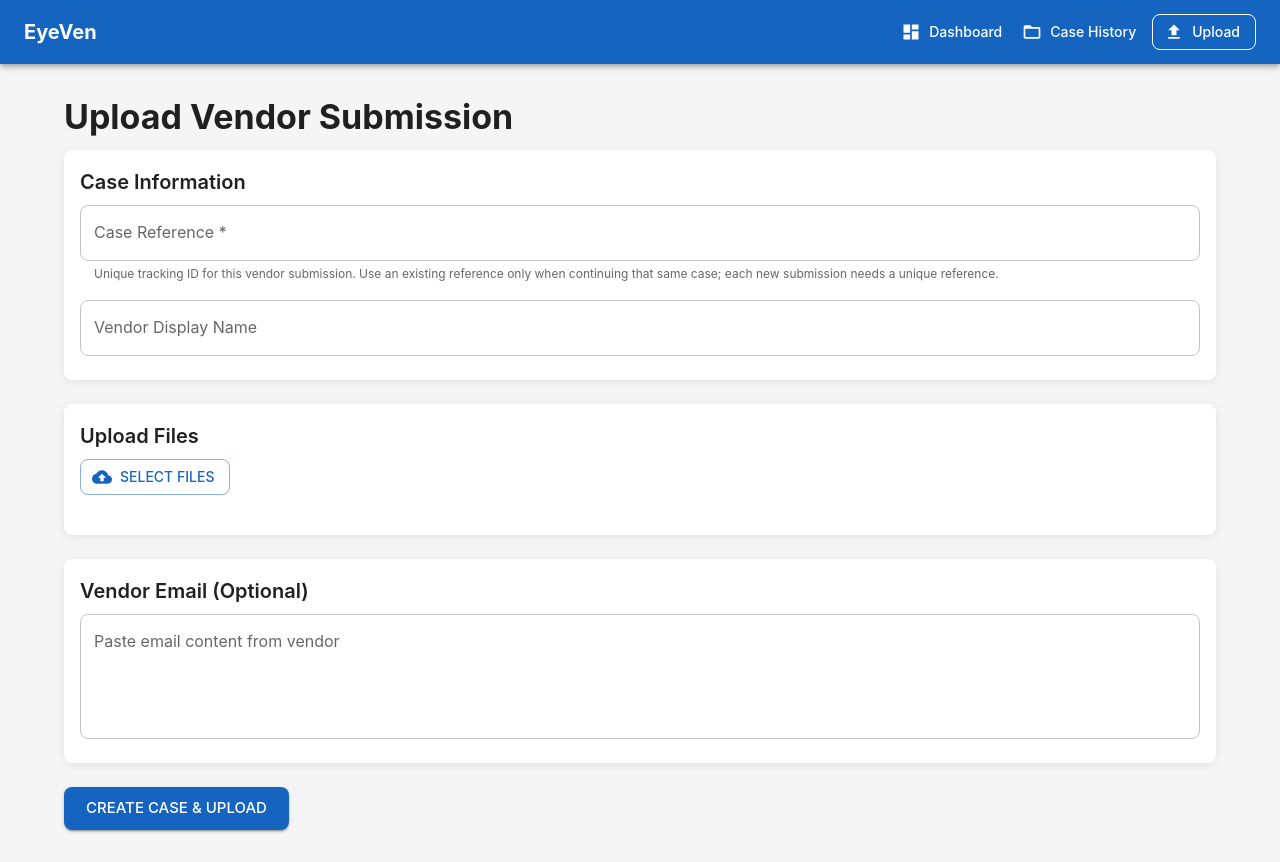
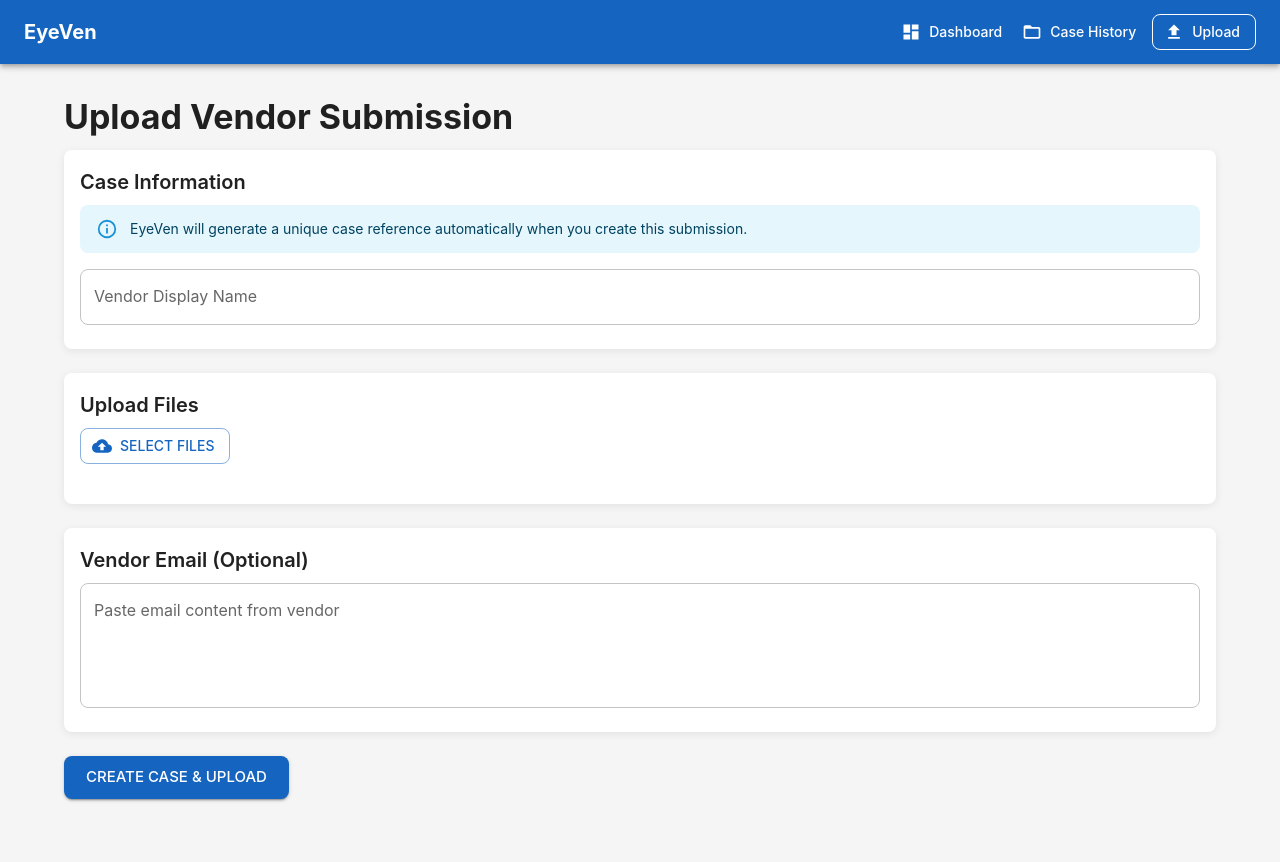
Before and after one commit to Lyann444/EyeVen, a React (Create React App) app in the folder frontend/: page /upload in a window 1280 px wide. After the commit the page ends 831 px from the top, so only its background shows below. Built offline with nearby package versions, Linux system fonts and the light colour scheme; no server answers.

Commit message:
Auto-generate case references during upload

```diff
--- a/frontend/src/pages/UploadCasePage.tsx
+++ b/frontend/src/pages/UploadCasePage.tsx
@@ -11,25 +11,18 @@ const UploadCasePage: React.FC = () => {
   const navigate = useNavigate();
   const [files, setFiles] = useState<FileList | null>(null);
   const [emailContent, setEmailContent] = useState('');
-  const [caseReference, setCaseReference] = useState('');
   const [vendorName, setVendorName] = useState('');
   const [loading, setLoading] = useState(false);
   const [error, setError] = useState('');
   const [success, setSuccess] = useState('');
 
   const handleSubmit = async () => {
-    if (!caseReference.trim()) {
-      setError('Case reference is required');
-      return;
-    }
-
     setLoading(true);
     setError('');
     setSuccess('');
 
     try {
       const createRes = await caseService.createCase({
-        case_reference: caseReference,
         vendor_display_name: vendorName || null,
         intake_type: 'procurement_form_absent',
       });
@@ -49,7 +42,8 @@ const UploadCasePage: React.FC = () => {
         });
       }
 
-      setSuccess(`Case ${caseReference} created successfully`);
+      const generatedReference = createRes.data.case_reference;
+      setSuccess(`Case ${generatedReference} created successfully`);
       setTimeout(() => navigate(`/cases/${newCaseId}`), 1500);
     } catch (e: any) {
       setError(e?.response?.data?.error || 'Failed to create case');
@@ -65,15 +59,9 @@ const UploadCasePage: React.FC = () => {
       <Card sx={{ mb: 3 }}>
         <CardContent>
           <Typography variant="h6" gutterBottom>Case Information</Typography>
-          <TextField
-            label="Case Reference *"
-            value={caseReference}
-            onChange={e => setCaseReference(e.target.value)}
-            fullWidth
-            sx={{ mb: 2 }}
-            placeholder="e.g., EV-2026-001"
-            helperText="Unique tracking ID for this vendor submission. Use an existing reference only when continuing that same case; each new submission needs a unique reference."
-          />
+          <Alert severity="info" sx={{ mb: 2 }}>
+            EyeVen will generate a unique case reference automatically when you create this submission.
+          </Alert>
           <TextField
             label="Vendor Display Name"
             value={vendorName}
```
